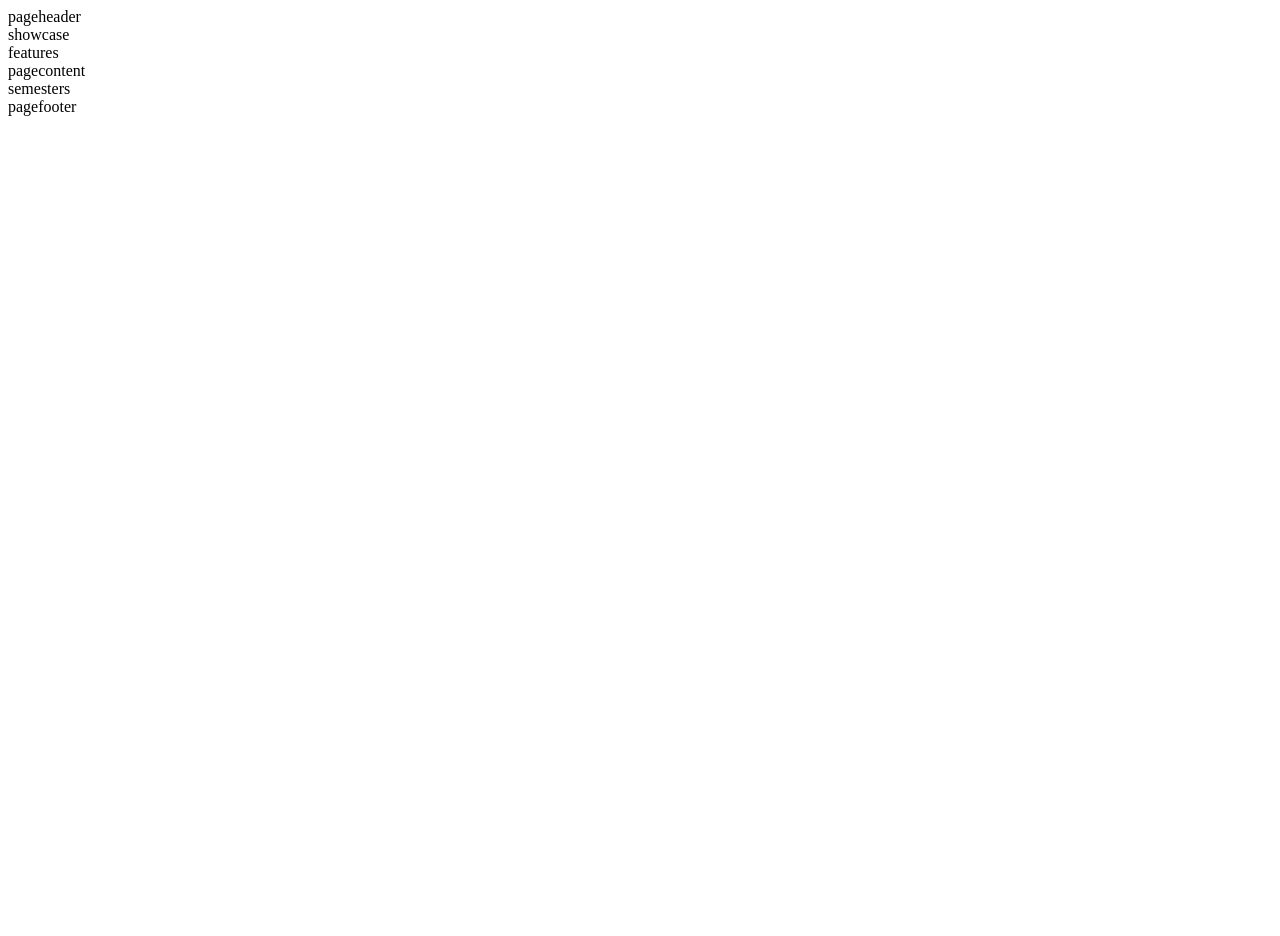
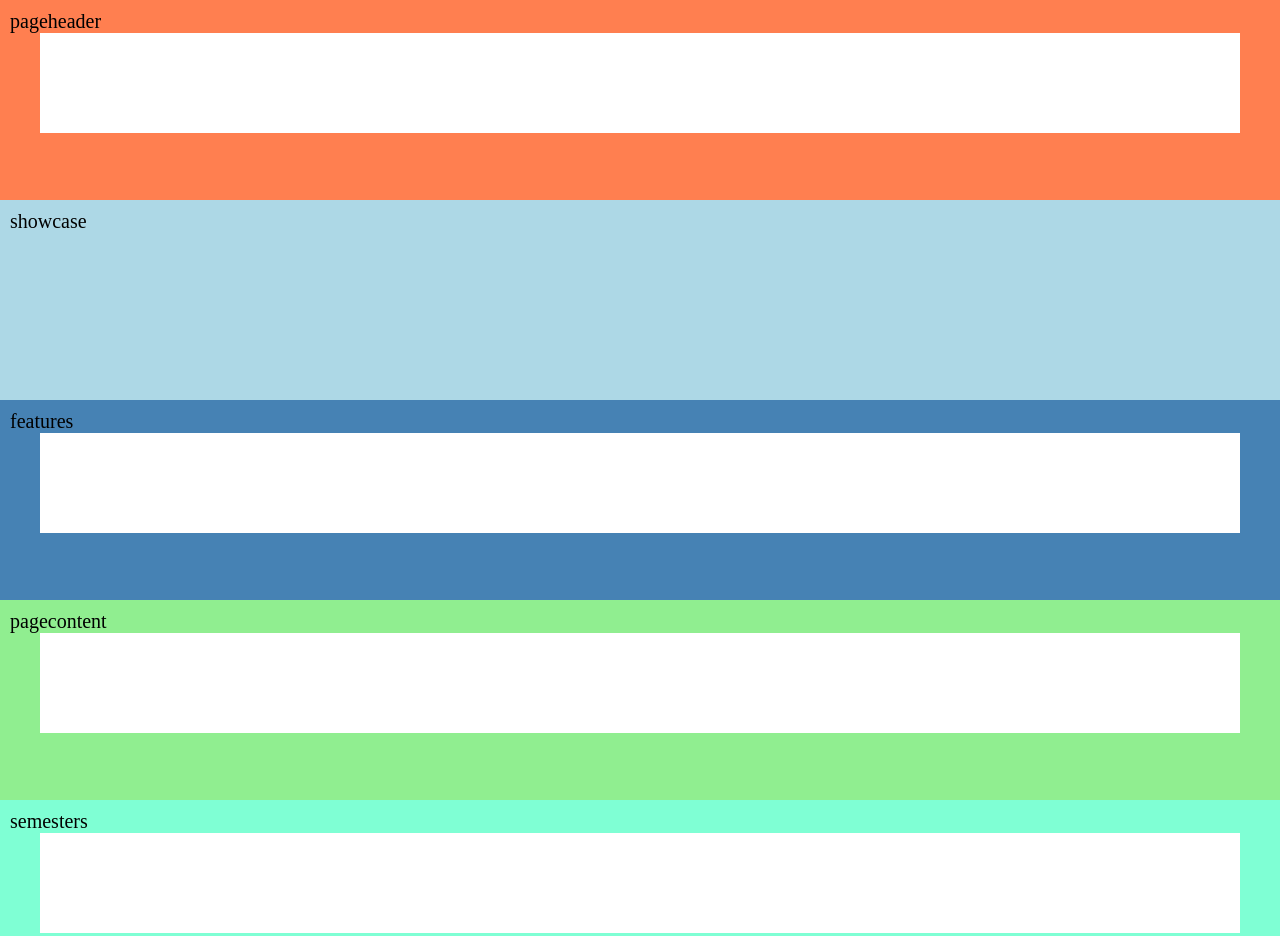
Before and after one commit to martinezisacc/martinezIAstro, an Astro site: page / in a window 1280 px wide. Shown: the top 936 px of the page. Before the commit the page ends 800 px from the top, so only its background shows below. Built offline with nearby package versions, Linux system fonts and the light colour scheme; Astro itself is replaced by a stand-in of ours.

Commit message:
Updated different sections

```diff
--- /dev/null
+++ b/src/components/Features.astro
@@ -0,0 +1,8 @@
+<!-- Begin Features -->
+<section id="features">
+    features
+
+    <div class="container"></div>
+    <!-- End Container -->
+    </section>
+    <!-- End Features -->
--- /dev/null
+++ b/src/components/PageContent.astro
@@ -0,0 +1,8 @@
+<!-- Begin Pagecontent -->
+<main id="pagecontent">
+    pagecontent
+
+    <div class="container"></div>
+    <!-- End Container -->
+    </main>
+    <!-- End Pagecontent -->
--- /dev/null
+++ b/src/components/PageFooter.astro
@@ -0,0 +1,8 @@
+<!-- Begin Pagefooter -->
+<footer id="pagefooter">
+    pagefooter
+
+    <div class="container"></div>
+    <!-- End Container -->
+    </footer>
+    <!-- End Pagefooter -->
--- /dev/null
+++ b/src/components/PageHeader.astro
@@ -0,0 +1,12 @@
+---
+
+---
+
+<!-- Begin Pageheader -->
+<header id="pageheader">
+    pageheader
+
+    <div class="container"></div>
+    <!-- End Container -->
+    </header>
+    <!-- End Pageheader -->
--- /dev/null
+++ b/src/components/Semesters.astro
@@ -0,0 +1,8 @@
+<!-- Begin Semesters -->
+<section id="semesters">
+    semesters
+
+    <div class="container"></div>
+    <!-- End Container -->
+    </section>
+    <!-- End Semesters -->
--- a/src/pages/index.astro
+++ b/src/pages/index.astro
@@ -1,78 +1,46 @@
+---
+import "../styles/global.css";
+import PageHeader from "../components/PageHeader.astro"
+import PageFooter from "../components/PageFooter.astro"
+import Features from "../components/Features.astro"
+import PageContent from "../components/PageContent.astro"
+import Semesters from "../components/Semesters.astro"
 ---
 
----
 
+<!DOCTYPE html>
 <html lang="en">
 <head>
-		<meta charset="utf-8" />
-		<link rel="icon" type="image/svg+xml" href="/favicon.svg" />
-		<meta name="viewport" content="width=device-width" />
-		<meta name="generator" content={Astro.generator} />
-		<title>Astro - Isacc Martinez</title>
+<meta charset="UTF-8" />
+<meta name="viewport" content="width=device-width, initial-scale=1.0" />
+<title>Theme Build For Astro</title>
 </head>
 
-	<body>
 
+<>
 <!--
 pageheader
 showcase
 features
 pagecontent
+semesters
 pagefooter
 -->
 
-		<!-- Begin Pageheader -->
-		<header id="pageheader">
-
-			pageheader
-
-		</header>
-		<!-- End Pageheader -->
-
+<PageHeader />
 
 <!-- Begin Showcase -->
-		<section id="showcase">
-
-			showcase
-
-		</section>
+<section id="showcase">showcase</section>
 <!-- End Showcase -->
 
+<Features />
 
-		<!-- Begin Features -->
-		<section id="features">
+<PageContent />
 
-			features
+<Semesters />
 
-		</section>
-		<!-- End Features -->
-
-
-		<!-- Begin Pagecontent -->
-		<main id="pagecontent">
-
-			pagecontent
-
-		</main>
-		<!-- End Pagecontent -->
-
-
-		<!-- Begin Semesters -->
-		<section id="semesters">
-
-			semesters
-
-		</section>
-		<!-- End Semesters -->
-
-		<!-- Begin Pagefooter -->
-		<footer id="pagefooter">
-
-			pagefooter
-
-		</footer>
-		<!-- End Pagefooter -->
-
+<PageFooter />
 
 </body>
+
 </html>
--- /dev/null
+++ b/src/styles/global.css
@@ -0,0 +1,115 @@
+	:root {
+	--color-primary: red;
+	--color-secondary: blue;
+	}
+	html {
+	font-size: 62.5%;
+	/* Allows you to use rems instead of pixels for sizing */
+	/*
+	.5rem = 5px
+	1.0rem = 10px
+	1.6rem = 16px
+	2.0rem = 20px
+	6.0rem = 60px
+	*/
+	}
+	/* Browser Reset */
+	*,
+	*::before,
+	*::after {
+	margin: 0;
+	padding: 0;
+	box-sizing: border-box;
+	}
+
+	/* Easy Pixel Calculations with Rem Units */
+	body {
+	font-size: 1.6rem;
+	}
+	/* Fix Browser Bounce on Macs */
+	body {
+	overflow-x: auto;
+	width: 100%;
+	overscroll-behavior: none;
+	}
+
+	/* General Mobile First CSS */
+
+	.container {
+	background-color: white;
+	min-height: 10rem;
+
+	max-width: 120rem;
+	margin: auto;
+	padding: 0rem 3rem 0rem 3rem;
+	}
+
+	#pageheader {
+	min-height: 200px;
+	background-color: coral;
+	padding: 1rem;
+	}
+	#showcase {
+	min-height: 200px;
+	background-color: lightblue;
+	padding: 1rem;
+	}
+	#features {
+	min-height: 200px;
+	background-color: aqua;
+	padding: 1rem;
+	}
+	#pagecontent {
+	min-height: 200px;
+	background-color: lightgreen;
+	padding: 1rem;
+	}
+	#semesters {
+	min-height: 200px;
+	background-color: aquamarine;
+	padding: 1rem;
+	}
+	#pagefooter {
+	min-height: 200px;
+	background-color: cornflowerblue;
+	padding: 1rem;
+	}
+
+	/* Media Queries */
+	@media only screen and (min-width: 320px) {
+	body {
+	font-size: 1rem;
+	}
+	#features {
+	background-color: magenta;
+	}
+	}
+	@media only screen and (min-width: 480px) {
+	body {
+	font-size: 1.4rem;
+	}
+	#features {
+	background-color: yellow;
+	}
+	}
+	@media only screen and (min-width: 768px) {
+	body {
+	font-size: 1.6rem;
+	}
+	#features {
+	background-color: lime;
+	}
+	}
+	@media only screen and (min-width: 1024px) {
+	#features {
+	background-color: coral;
+	}
+	}
+	@media only screen and (min-width: 1200px) {
+	body {
+	font-size: 2rem;
+	}
+	#features {
+	background-color: steelblue;
+	}
+	}
```
Lines whose indentation alone changed are shown as unchanged.
